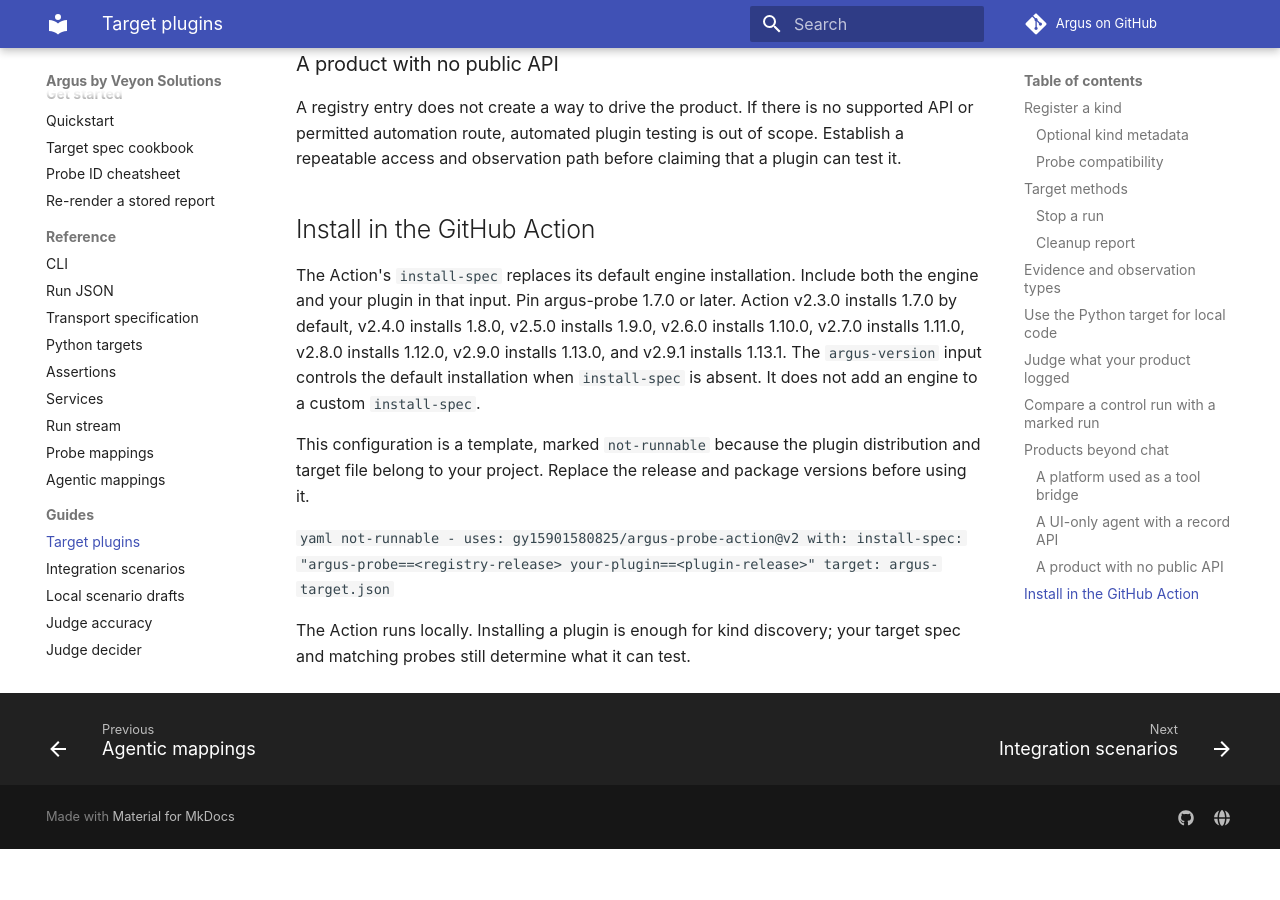
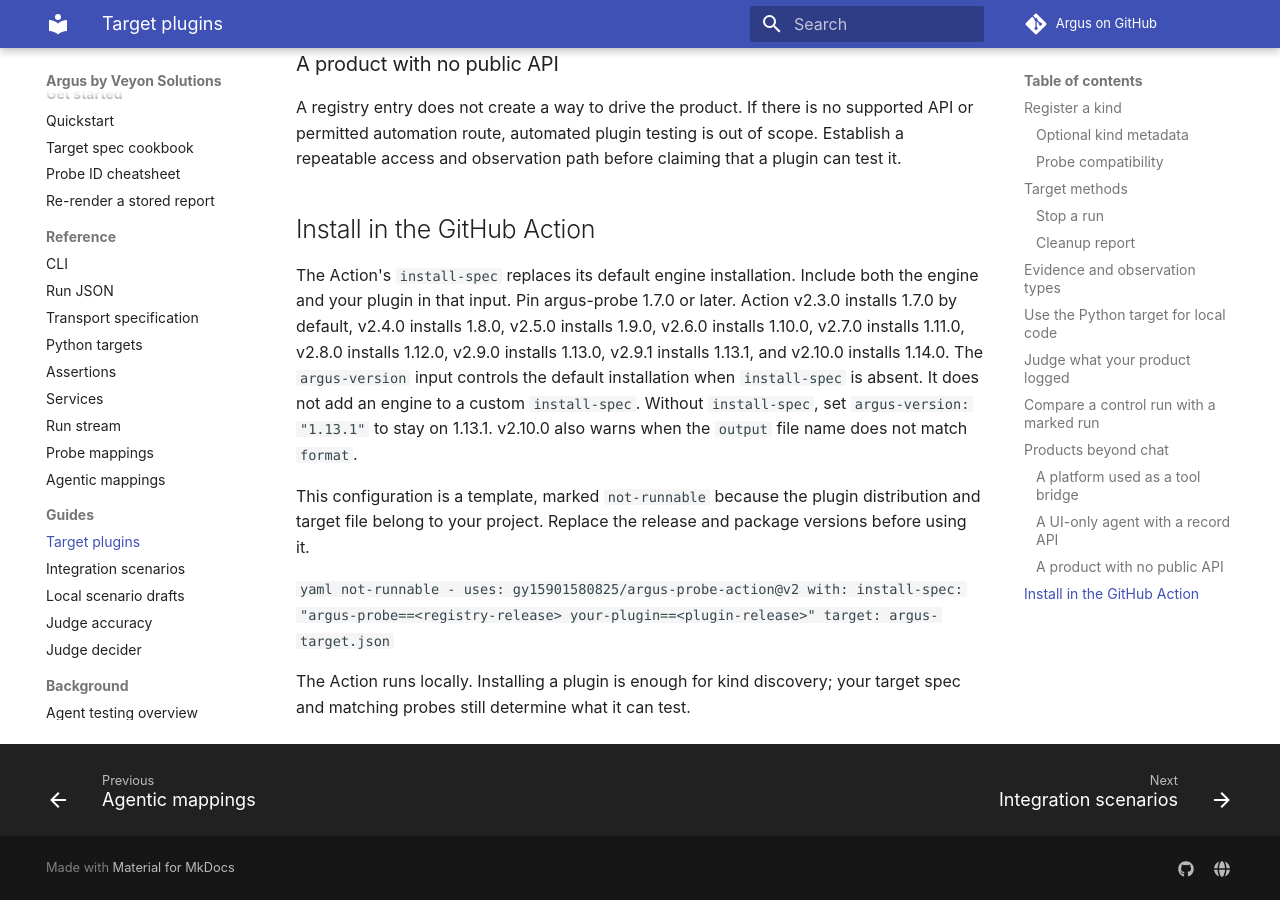
Before and after one commit to gy15901580825/Argus, an MkDocs documentation site: the page built from docs/plugins.md, in a window 1280 px wide and 900 px high, scrolled down 20160 px. Built offline with MkDocs 1.6.1 and Material for MkDocs 9.7.7, drawn with Linux system fonts in a browser that asks for light colours; comment, search, counter and statistics services are not loaded; before the commit the page ends 21009 px from its top, so only the background shows below that.

Commit message:
docs: note Action v2.10.0 installs argus-probe 1.14.0
Co-Authored-By: Claude Opus 5.5 <noreply@anthropic.com>

```diff
--- a/docs/plugins.md
+++ b/docs/plugins.md
@@ -911,9 +911,11 @@ that a plugin can test it.
 
 The Action's `install-spec` replaces its default engine installation. Include
 both the engine and your plugin in that input. Pin argus-probe 1.7.0 or later.
-Action v2.3.0 installs 1.7.0 by default, v2.4.0 installs 1.8.0, v2.5.0 installs 1.9.0, v2.6.0 installs 1.10.0, v2.7.0 installs 1.11.0, v2.8.0 installs 1.12.0, v2.9.0 installs 1.13.0, and v2.9.1 installs 1.13.1.
+Action v2.3.0 installs 1.7.0 by default, v2.4.0 installs 1.8.0, v2.5.0 installs 1.9.0, v2.6.0 installs 1.10.0, v2.7.0 installs 1.11.0, v2.8.0 installs 1.12.0, v2.9.0 installs 1.13.0, v2.9.1 installs 1.13.1, and v2.10.0 installs 1.14.0.
 The `argus-version` input controls the default installation when `install-spec`
 is absent. It does not add an engine to a custom `install-spec`.
+Without `install-spec`, set `argus-version: "1.13.1"` to stay on 1.13.1.
+v2.10.0 also warns when the `output` file name does not match `format`.
 
 This configuration is a template, marked `not-runnable` because the plugin
 distribution and target file belong to your project. Replace the release and
```
